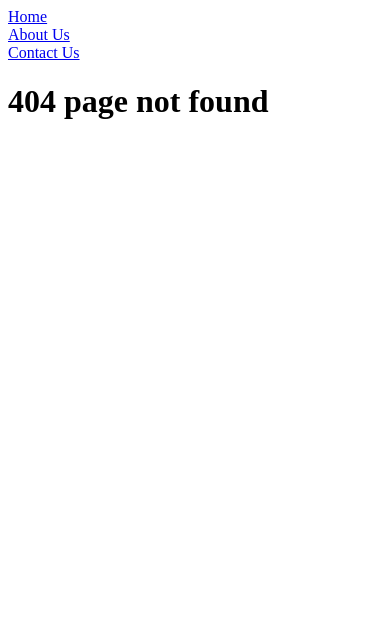
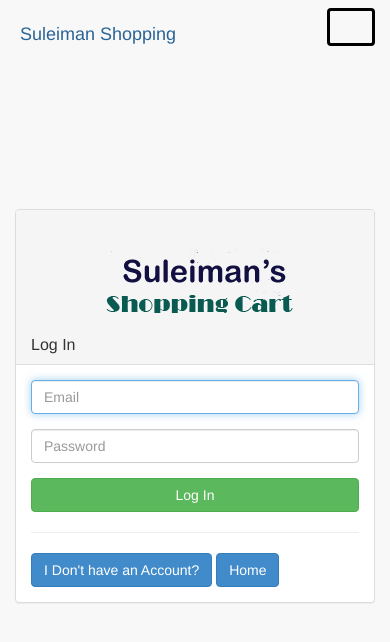
Before and after one commit to suleigolden/shop, a PHP site: page /?/=login in a window 390 px wide. Shown: the top 642 px of the page. Run offline with PHP 8.4, Linux system fonts and the light colour scheme; data that the repository does not hold is empty.

Commit message:
Reconfiguring pages and MVC navigations

```diff
--- a/app/controller/pagesController.php
+++ b/app/controller/pagesController.php
@@ -14,8 +14,12 @@ public function HomePage(){
 }
 //Function to Navigate to user define page
 public function set_New_pages($page){
- $page = strtok($page, '?');
- $this -> checkpageNotFound("view/".$page.".php");
+	if(empty($page)){
+		$this ->HomePage();
+	}else{
+	 $page = strtok($page, '?');
+	 $this -> checkpageNotFound("view/".$page.".php");
+	}
  }
 //function to check if page exist
 function checkpageNotFound($page){
--- a/index.php
+++ b/index.php
@@ -1,5 +1,7 @@
 <?php
-//nclude_once("controller/pagesController.php");
+error_reporting(E_ALL);
+error_reporting(E_ERROR);
+ini_set('display_errors', '1');
 
 use app\controller\pagesController;
 require 'app/controller/pagesController.php';
@@ -11,5 +13,5 @@ $set_Page = new pagesController();
 $connect = new DB();
 
 //Get the new page to view and send it to set_New_pages method if the page exist else view the home page.
-$Newpage = $_GET['/'];
-$set_Page->set_New_pages($Newpage);
+//$Newpage = $_GET['/'];
+$set_Page->set_New_pages($_GET['/']);
--- a/view/404notfound.php
+++ b/view/404notfound.php
@@ -1,11 +1,21 @@
-<html>
-<head></head>
 
-<body>
 <?php
-include_once('menu.php');
+include_once("head.php");
 ?>
-<h1>404 page not found</h1>
+<body class="">
+    <section>
+
+    <div class="container">
+
+            <h1>404 page not found</h1>
+
+    </div>
+
+	</section>
+<?php
+include_once("footer.php");
+?>
 
 </body>
+
 </html>
--- /dev/null
+++ b/view/footer.php
@@ -0,0 +1,4 @@
+
+    <script src="assets/plugins/jquery-1.10.2.js"></script>
+    <script src="assets/plugins/bootstrap/bootstrap.min.js"></script>
+    <script src="assets/plugins/metisMenu/jquery.metisMenu.js"></script>
--- /dev/null
+++ b/view/head.php
@@ -0,0 +1,35 @@
+<head>
+  <meta charset="utf-8">
+    <meta name="viewport" content="width=device-width, initial-scale=1.0">
+    <title>Suleiman Shopping</title>
+    <link href="assets/plugins/bootstrap/bootstrap.css" rel="stylesheet" />
+    <link href="assets/font-awesome/css/font-awesome.css" rel="stylesheet" />
+    <link href="assets/plugins/pace/pace-theme-big-counter.css" rel="stylesheet" />
+    <link href="assets/css/style.css" rel="stylesheet" />
+    <link href="assets/css/main-style.css" rel="stylesheet" />
+    <link href="assets/css/mcustom.css" rel="stylesheet" />
+    <script type="text/javascript" src="assets/scripts/head.js"></script>
+</head>
+<header id="home">
+
+    <div class="main-nav">
+      <div class="container">
+        <div class="navbar-header">
+          <button type="button" class="navbar-toggle" style="border:3px #000 solid;" data-toggle="collapse" data-target=".navbar-collapse">
+            <span class="sr-only">Toggle navigation</span>
+            <span class="icon-bar"></span>
+            <span class="icon-bar"></span>
+            <span class="icon-bar"></span>
+          </button>
+          <a class="navbar-brand" href="index">
+            <h4>Suleiman Shopping</h4>
+          </a>
+        </div>
+        <div class="collapse navbar-collapse">
+          <ul class="nav navbar-nav navbar-right">
+            <li class="scroll"><a href="?/=login">Log in</a></li>
+          </ul>
+        </div>
+      </div>
+    </div><!--/#main-nav-->
+  </header><!--/#home-->
--- /dev/null
+++ b/view/login.php
@@ -0,0 +1,50 @@
+<!DOCTYPE html>
+<html>
+
+<?php
+include_once("head.php");
+?>
+<body class="">
+
+    <div class="container">
+
+        <div class="row">
+            <div class="col-md-4 col-md-offset-4 text-center logo-margin ">
+
+                </div>
+            <div class="col-md-4 col-md-offset-4">
+                <div class="login-panel panel panel-default">
+                    <div class="panel-heading">
+                    <h3 style="text-align: center;">
+                    	<img src="images/logo.png" alt=""/>
+                    </h3>
+                       <h3 class="panel-title">
+                        Log In</h3>
+                    </div>
+                    <div class="panel-body">
+                            <fieldset>
+                                <div class="form-group">
+                                    <input class="form-control" type="Email" placeholder="Email" id="emailprolog" autofocus required>
+                                </div>
+                                <div class="form-group">
+                                    <input class="form-control"type="password" placeholder="Password" id="passwordprolog" required>
+                                </div>
+                                <button type="submit" class="btn btn-success" onclick="login_user();" style="width:100%;">Log In</button>
+                             <div id="logIn_status"></div>
+                             <hr>
+                             <a href="?/=register" class="btn btn-primary">I Don't have an Account?</a>
+                             <a href="?/=home" class="btn btn-primary">Home </a>
+                            </fieldset>
+                    </div>
+                </div>
+            </div>
+        </div>
+    </div>
+
+<?php
+include_once("footer.php");
+?>
+
+</body>
+
+</html>
```
Also changed, not shown: assets/scripts/main_Authentication.js (+0 -97 lines), view/about.php (deleted, +0 -13 lines), view/contact.php (deleted, +0 -14 lines), view/home.php (+20 -4 lines), view/register.php (added, +55 -0 lines).
